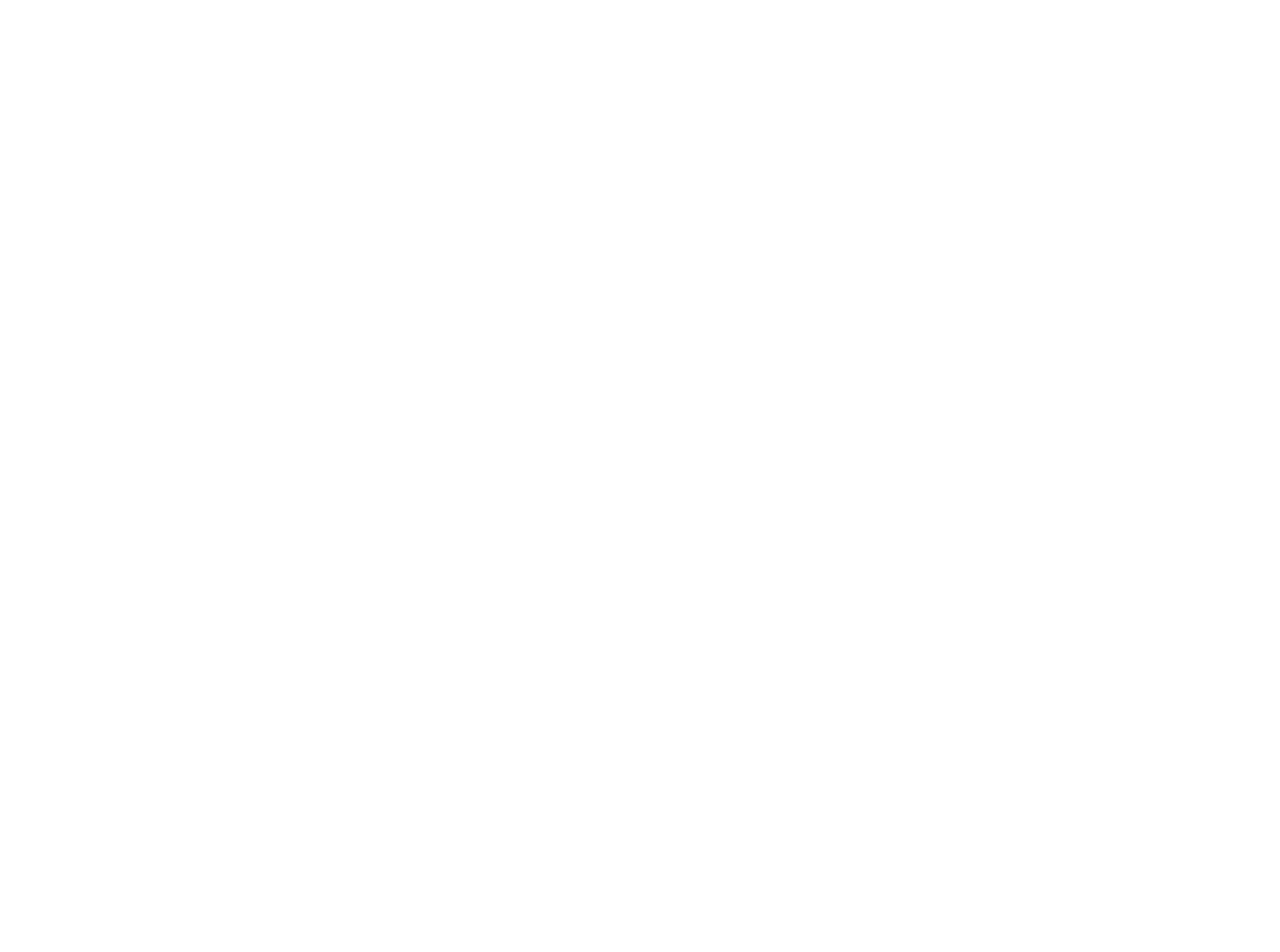
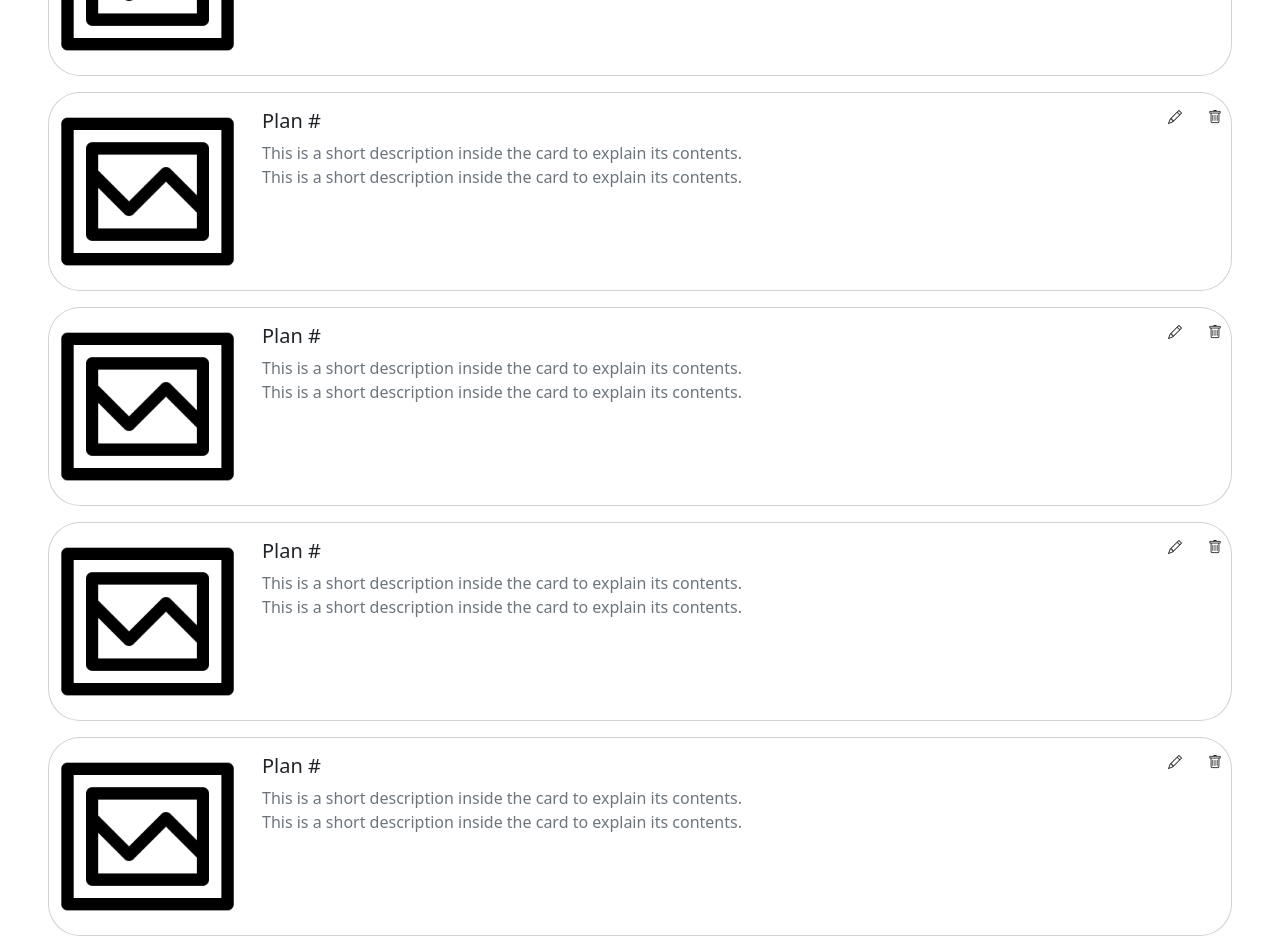
Before and after one commit to nathanbrz/TrailBlazeWebApp, a Next.js app in the folder front-end/: page /dashboard in a window 1280 px wide. Shown: the part 375-1327 px from the top of the page. Before the commit the page ends 800 px from the top, so only its background shows below. Built offline with nearby package versions, Linux system fonts and the light colour scheme.

Commit message:
Add plan item list component

```diff
--- /dev/null
+++ b/front-end/src/app/components/Dashboard/PlanListSection.jsx
@@ -0,0 +1,13 @@
+import React from "react";
+import PlanItem from "./PlanItem";
+export default function PlanListSection() {
+  return (
+    <div>
+      <PlanItem />
+      <PlanItem />
+      <PlanItem />
+      <PlanItem />
+      <PlanItem />
+    </div>
+  );
+}
--- a/front-end/src/app/dashboard/page.jsx
+++ b/front-end/src/app/dashboard/page.jsx
@@ -2,6 +2,7 @@
 import "bootstrap/dist/css/bootstrap.min.css";
 import SearchBar from "../components/Dashboard/SearchBar";
 import IntroSection from "../components/Dashboard/IntroSection";
+import PlanListSection from "../components/Dashboard/PlanListSection";
 
 export default function Hero() {
   return (
@@ -10,6 +11,9 @@
       <div>
         <IntroSection />
       </div>
+      <div>
+        <PlanListSection />
+      </div>
     </div>
   );
 }
```
